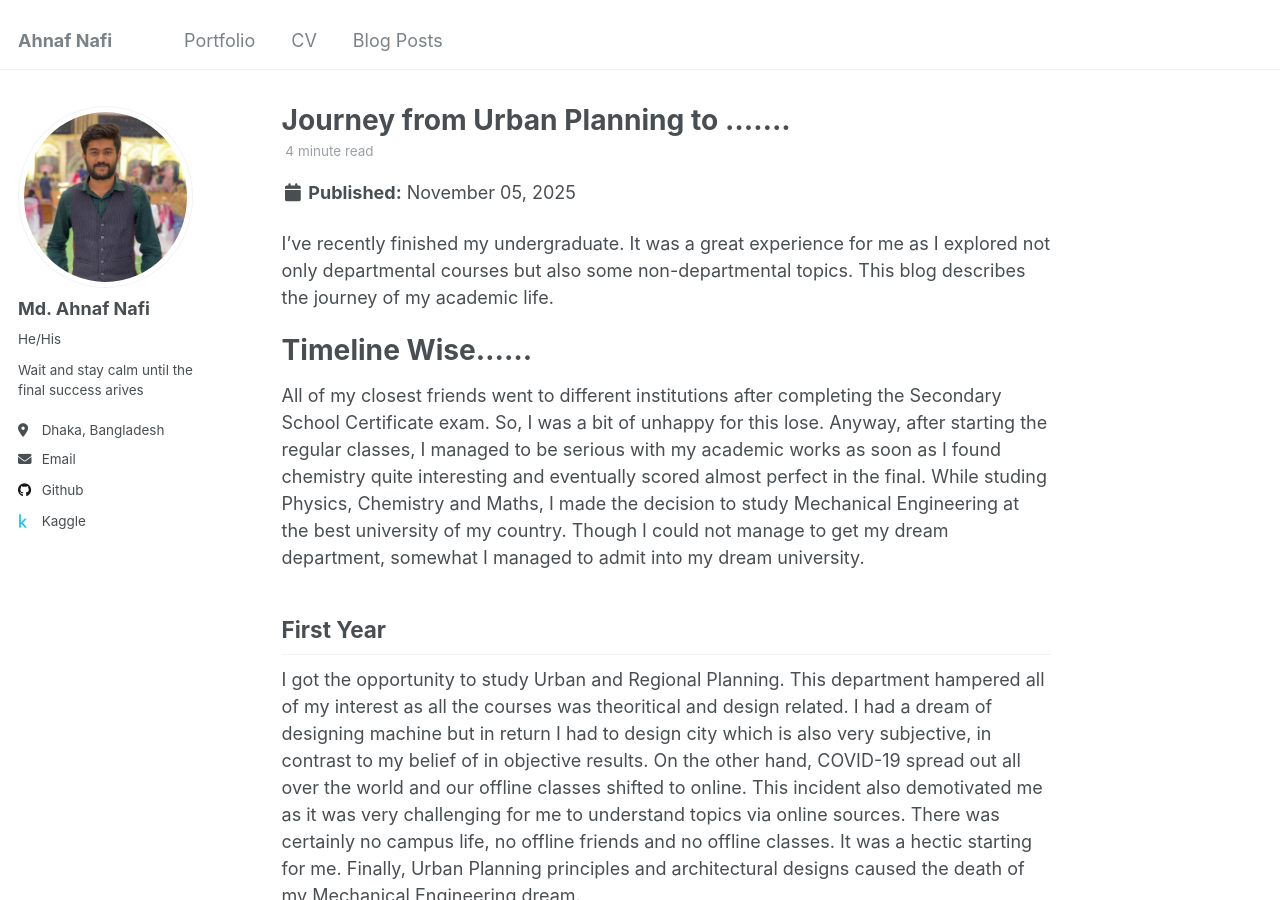
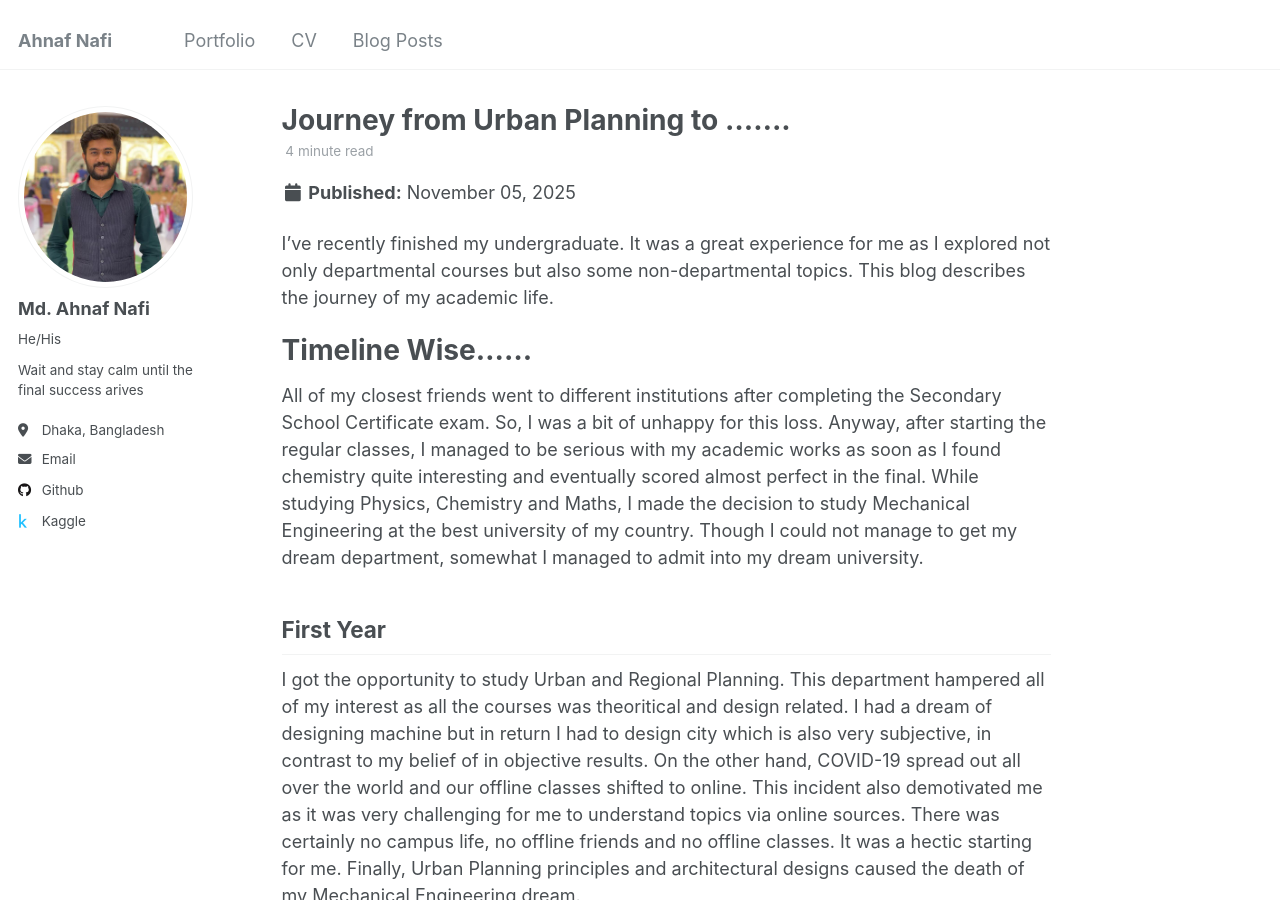
Before and after one commit to NafixData/ahnafnafi, a Jekyll site: the page built from _posts/2025-11-5-blog-post-2.md, in a window 1280 px wide and 900 px high. Built offline with Jekyll 4.4.1, drawn with Linux system fonts in a browser that asks for light colours.

Commit message:
Update 2025-11-5-blog-post-2.md

```diff
--- a/_posts/2025-11-5-blog-post-2.md
+++ b/_posts/2025-11-5-blog-post-2.md
@@ -13,7 +13,7 @@ I've recently finished my undergraduate. It was a great experience for me as I e
 Timeline Wise......
 ======
 
-All of my closest friends went to different institutions after completing the Secondary School Certificate exam. So, I was a bit of unhappy for this lose. Anyway, after starting the regular classes, I managed to be serious with my academic works as soon as I found chemistry quite interesting and eventually scored almost perfect in the final. While studing Physics, Chemistry and Maths, I made the decision to study Mechanical Engineering at the best university of my country. Though I could not manage to get my dream department, somewhat I managed to admit into my dream university.
+All of my closest friends went to different institutions after completing the Secondary School Certificate exam. So, I was a bit of unhappy for this loss. Anyway, after starting the regular classes, I managed to be serious with my academic works as soon as I found chemistry quite interesting and eventually scored almost perfect in the final. While studying Physics, Chemistry and Maths, I made the decision to study Mechanical Engineering at the best university of my country. Though I could not manage to get my dream department, somewhat I managed to admit into my dream university.
 
 First Year
 ------
```
